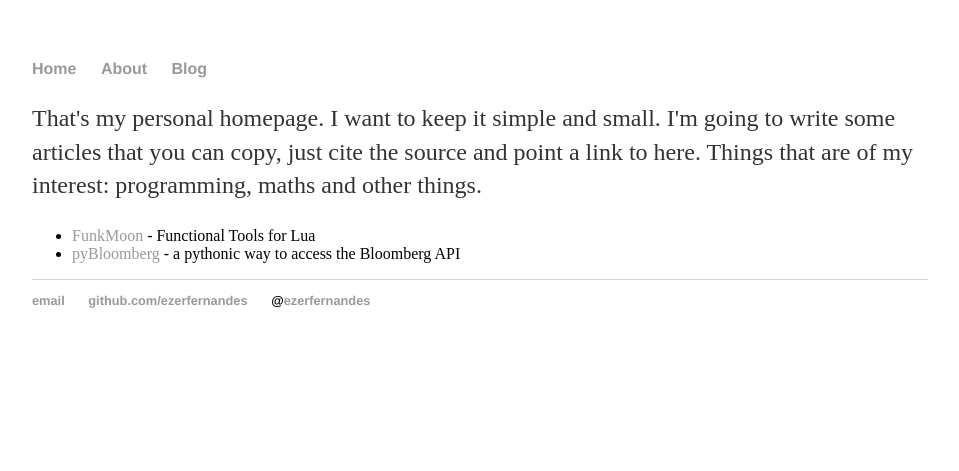
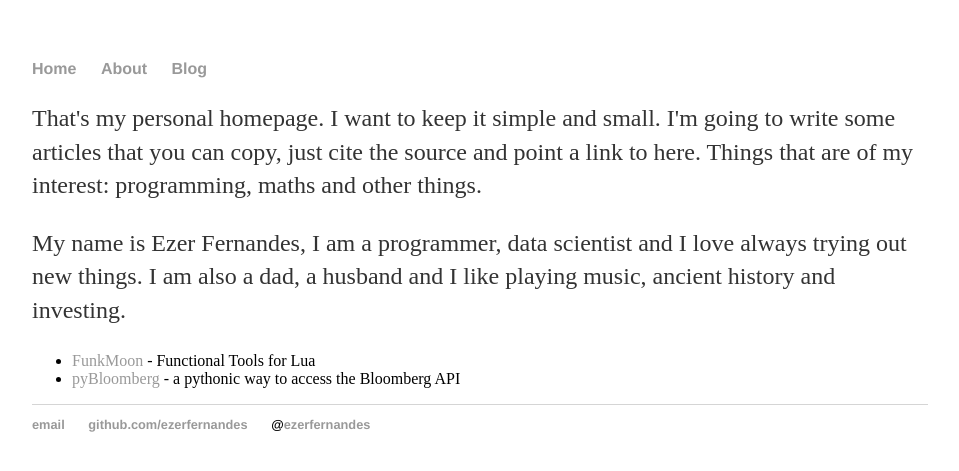
Before and after one commit to ezerfernandes/ezerfernandes.github.io, a Jekyll site: the page built from index.html, in a window 1280 px wide. Shown: the top 471 px of the page, without its empty margins (160-1119 px from the left). Built offline with Jekyll 4.4.1, drawn with Linux system fonts in a browser that asks for light colours.

Commit message:
Update index.html

```diff
--- a/index.html
+++ b/index.html
@@ -4,7 +4,9 @@ title: Ezer's Simple Page
 ---
 <div class="blurb">
         <p>That's my personal homepage. I want to keep it simple and small. I'm going to write some articles that you can copy, just cite the source and point a link to here. Things that are of my interest: programming, maths and other things.</p>
-        <ul>
+        <p>My name is Ezer Fernandes, I am a programmer, data scientist and I love always trying out new things. I am also a dad, a husband and I like playing music, ancient history and investing.</p>
+
+	<ul>
 	    <li><a href="https://github.com/ezerfernandes/funkmoon">FunkMoon</a> - Functional Tools for Lua</li>
             <li><a href="https://github.com/ezerfernandes/pybloomberg">pyBloomberg</a> - a pythonic way to access the Bloomberg API</li>
         </ul>
```
